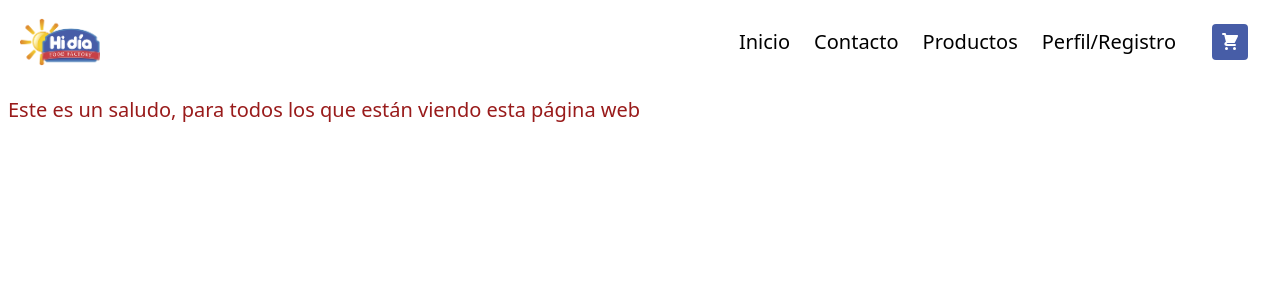
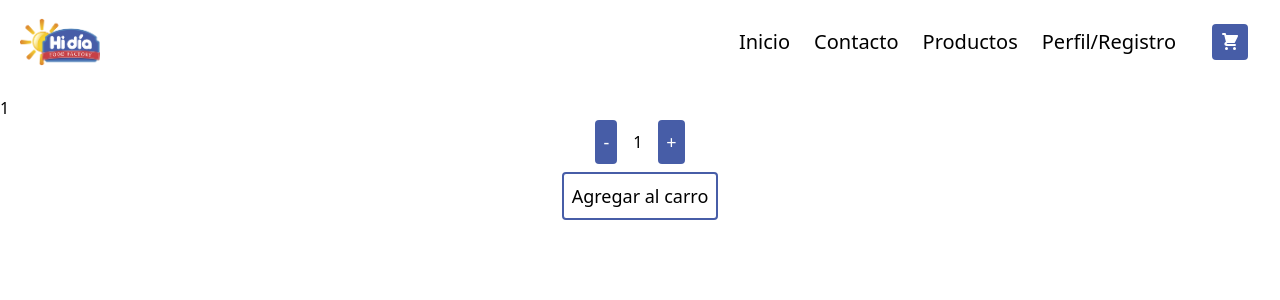
Before and after one commit to cristinarangoe/reactHidiaEcommerce, a React (Create React App) app: page / in a window 1280 px wide. Shown: the top 300 px of the page. Built offline with nearby package versions, Linux system fonts and the light colour scheme.

Commit message:
creating the counter for the products

```diff
--- a/src/App.js
+++ b/src/App.js
@@ -8,7 +8,7 @@ export default function App(){
 
   return (
     <>
-      <NavBar></NavBar>
+      <NavBar/>
       <ItemListContainer saludo="Este es un saludo, para todos los que están viendo esta página web"></ItemListContainer>
     </>
 
--- /dev/null
+++ b/src/components/ItemCount.jsx
@@ -0,0 +1,34 @@
+import React, { useEffect, useState } from 'react'
+
+
+export default function ItemCount({ onAdd, stock, initial}) {
+
+    const [cantParcial, setCantParcial] = useState(initial);
+
+    function adding(){
+        if(cantParcial < stock){
+            setCantParcial(cantParcial + 1);
+        }
+    }
+    function subs(){
+        if(cantParcial > 1){
+            setCantParcial(cantParcial - 1);
+        }
+    }
+
+    return (
+        <>
+            <div className="grid place-items-center">
+                <div className="flex items-center">
+                    <button className="bg-hidia-blue p-2 rounded text-white text-lg" onClick={subs}>-</button>
+                    <p className="mx-4">{cantParcial}</p>
+                    <button className="bg-hidia-blue p-2 rounded text-white text-lg" onClick={adding}>+</button>
+                </div>
+                <button className="p-2 mt-2 rounded border-2 border-hidia-blue text-lg" onClick={() => onAdd(cantParcial)}>Agregar al carro</button>
+            </div>
+        </>
+
+    )
+
+
+}
--- a/src/components/ItemListContainer.jsx
+++ b/src/components/ItemListContainer.jsx
@@ -1,11 +1,24 @@
-import React from 'react'
+import React, { useState } from 'react'
+import ItemCount from './ItemCount';
 
-export default function ItemListContainer({saludo}) {
+export default function ItemListContainer() {
+
+    const [cantFinal, setCantFinal] = useState(1);
+
+
+    let stock =5;
+
+    function onAdd(cantidad){
+        setCantFinal(cantidad);
+        alert('Se han agregado los productos al carrito.')
+    }
+
+
     return (
+
         <>
-        <div className="text-red-800 text-xl font-medium font-sans ml-2 mt-3">
-            <p>{saludo}</p>
-        </div>
+        <h1>{cantFinal}</h1>
+        <ItemCount onAdd={onAdd} initial={1} stock={stock}/>
         </>
 
     )
```
